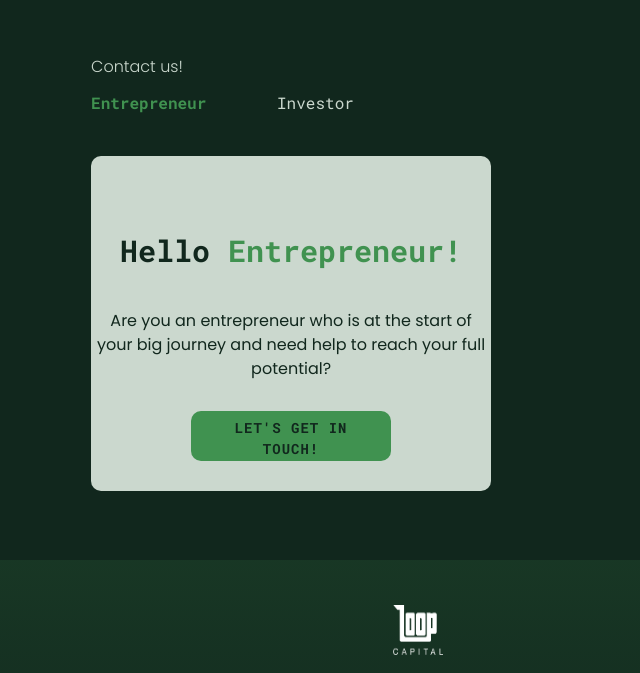
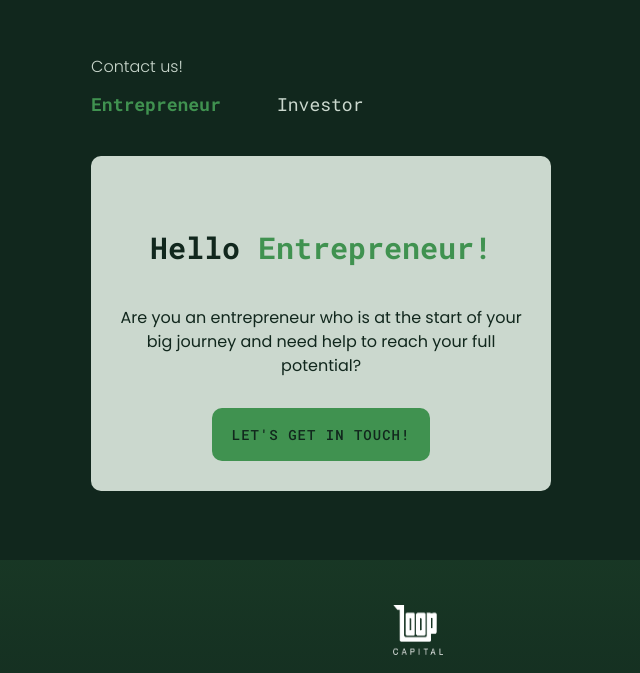
Before and after one commit to annieembrink/loopcapital, a Next.js app in the folder loop_capital/: page /contact in a window 1280 px wide. Shown: the part 516-1189 px from the top of the page, without its empty margins (222-862 px from the left). Built offline with nearby package versions, Linux system fonts and the light colour scheme; no server answers; a web font is replaced by a local one.

Commit message:
contact btn changes and width fix

```diff
--- a/loop_capital/src/styles/FixedContactComponent.module.css
+++ b/loop_capital/src/styles/FixedContactComponent.module.css
@@ -16,3 +16,8 @@
         color: #BAB9B9;
     }
 }
+@media screen and (min-device-width: 992px) {
+    .contact {
+        right: 0;
+    }
+}
--- a/loop_capital/src/styles/contact/contact.css
+++ b/loop_capital/src/styles/contact/contact.css
@@ -31,6 +31,7 @@
 
 .grid-row-contact p {
     font-family: 'Roboto Mono', monospace;
+    font-size: 18px;
 }
 
 .wrapper-hero {
@@ -49,8 +50,10 @@
     justify-content: center;
     align-items: end;
     text-align: center;
-    width: 285px;
+    /* width: 285px; */
     height: 335px;
+    width: 100%;
+    padding: 0 16px;
 }
 
 .hello-contact h2 {
@@ -64,10 +67,12 @@
 
 .hello-contact .btn-primary {
     color: #11271D;
-    font-weight: bold;
+    margin: 30px 0 30px 0;
+
+    /* font-weight: bold;
     margin: 30px 0 30px 0;
     width: 200px;
-    font-size: 14px;
+    font-size: 14px; */
 }
 
 .hidden-on-mobile {
@@ -78,11 +83,10 @@
 
 @media screen and (min-device-width: 430px) {
 
-    .hello-contact {
-        width: 400px;
+     .hello-contact {
+        max-width: 460px;
     }
 }
-
 /* TABLET */
 
 @media screen and (min-device-width: 992px) {
@@ -147,7 +151,8 @@
     }
 
     .hello-contact {
-        width: 465px;
+        /* width: 465px; */
+        width: 100%;
     }
 
     .hello-contact h2 {
--- a/loop_capital/src/styles/globals.css
+++ b/loop_capital/src/styles/globals.css
@@ -99,11 +99,11 @@ h5 {
     border: none !important;
     color: #fafafa;
     text-transform: uppercase;
-    width: 160px;
-    height: 50px;
+    padding: 16px 20px;
     border-radius: 10px;
     font-family: 'Roboto Mono';
     font-size: 14px;
+    font-weight: 500;
     letter-spacing: 1px;
 }
 
@@ -163,7 +163,7 @@ h5 {
 }
 
 .offcanvas_container_link .nav-link:first-child {
-    display: none;
+
     position: absolute;
     bottom: 50px;
 }
@@ -449,8 +449,7 @@ li {
 /* BUTTON STYLING */
 
 .btn-primary {
-    width: 260px;
-    height: 60px;
+    padding: 20px 30px;
     font-size: 16px;
     letter-spacing: 2px;
 }
@@ -465,24 +464,14 @@ li {
 /* DESKTOP */
 
 @media screen and (min-device-width: 1440px) {
-
-
     main {
         max-width: 1320px;
         margin: 0 auto;
     }
-
-
     /* Hero section */
     h1 {
         font-size: 60px;
     }
-
-    /* Company name, We can offer you, Hello Contact, Journey, info  */
-    /* h2 {
-        font-size: 40px;
-    } */
-
     /* Headline under Our vision and ambition, button text */
     h3 {
         font-size: 33px;
@@ -535,7 +524,6 @@ li {
         padding-right: 0rem !important;
     }
 
-
     /* HERO SECTION */
 
     .hero-section p {
```
Also changed, not shown: loop_capital/src/styles/home/HexagonComponent.module.css (+11 -14 lines).
